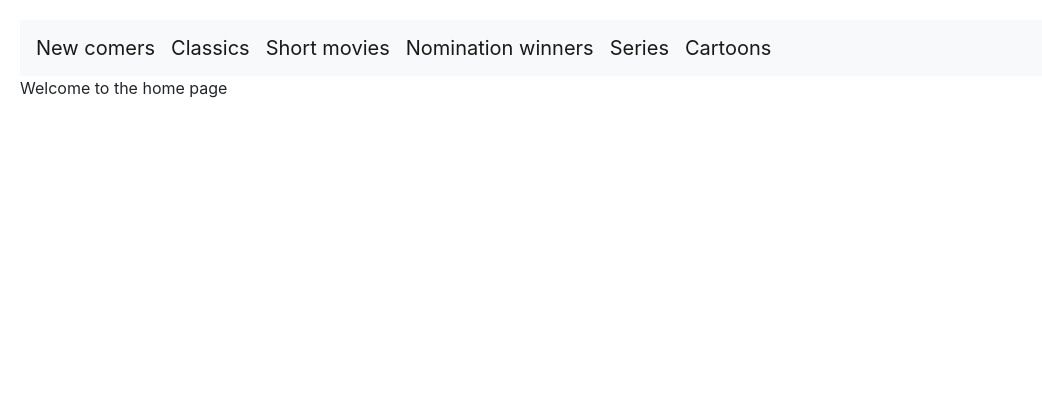
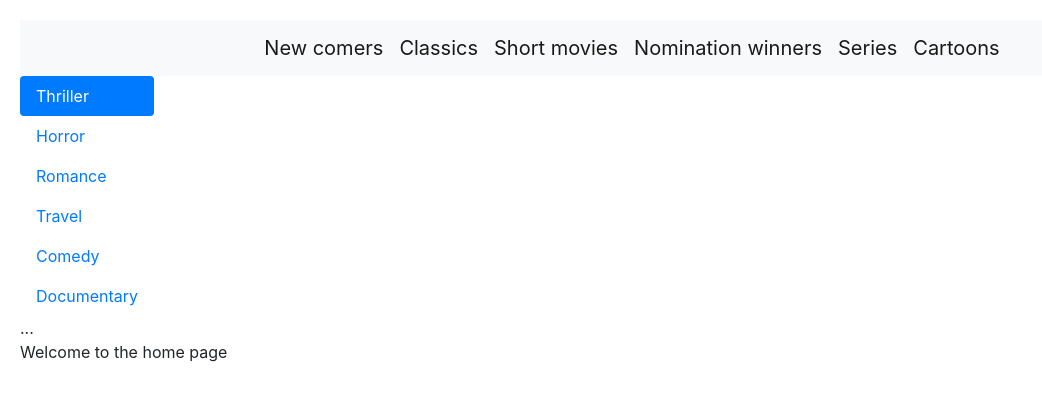
Before and after one commit to SidnevIgor/MongoDB_CURRENT, an Angular app in the folder front/: page / in a window 1280 px wide. Shown: the top 400 px of the page, without its empty margins (0-1042 px from the left). Built offline with nearby package versions, Linux system fonts and the light colour scheme.

Commit message:
Left navigation bar added

```diff
--- a/front/src/app/app.component.html
+++ b/front/src/app/app.component.html
@@ -2,4 +2,5 @@
 <!--<loginform></loginform>-->
 <!--<posts></posts>-->
 <navbar></navbar>
+<leftbar></leftbar>
 <router-outlet></router-outlet>
--- a/front/src/app/app.module.ts
+++ b/front/src/app/app.module.ts
@@ -16,6 +16,7 @@ import { HomeComponent } from './home/home.component';
 //Services
 import { PostService } from './services/post.service';
 import { CategoryComponent } from './category/category.component';
+import { LeftbarComponent } from './leftbar/leftbar.component';
 
 
 
@@ -28,7 +29,8 @@ import { CategoryComponent } from './category/category.component';
     NavbarComponent,
     NotFoundComponent,
     HomeComponent,
-    CategoryComponent
+    CategoryComponent,
+    LeftbarComponent
   ],
   imports: [
     BrowserModule,
--- /dev/null
+++ b/front/src/app/leftbar/leftbar.component.css
@@ -0,0 +1,3 @@
+#v-pills-tab{
+  width: 5%;
+}
--- /dev/null
+++ b/front/src/app/leftbar/leftbar.component.html
@@ -0,0 +1,16 @@
+<div class="nav flex-column nav-pills" id="v-pills-tab" role="tablist" aria-orientation="vertical">
+  <a class="nav-link active" id="v-pills-home-tab" data-toggle="pill" role="tab" aria-controls="v-pills-home" aria-selected="true">Thriller</a>
+  <a class="nav-link" id="v-pills-profile-tab" data-toggle="pill" role="tab" aria-controls="v-pills-profile" aria-selected="false">Horror</a>
+  <a class="nav-link" id="v-pills-messages-tab" data-toggle="pill" role="tab" aria-controls="v-pills-messages" aria-selected="false">Romance</a>
+  <a class="nav-link" id="v-pills-settings-tab" data-toggle="pill" role="tab" aria-controls="v-pills-settings" aria-selected="false">Travel</a>
+  <a class="nav-link" id="v-pills-settings-tab" data-toggle="pill" role="tab" aria-controls="v-pills-settings" aria-selected="false">Comedy</a>
+  <a class="nav-link" id="v-pills-settings-tab" data-toggle="pill" role="tab" aria-controls="v-pills-settings" aria-selected="false">Documentary</a>
+</div>
+<div class="tab-content" id="v-pills-tabContent">
+  <div class="tab-pane fade show active" id="v-pills-home" role="tabpanel" aria-labelledby="v-pills-home-tab">...</div>
+  <div class="tab-pane fade" id="v-pills-profile" role="tabpanel" aria-labelledby="v-pills-profile-tab">...</div>
+  <div class="tab-pane fade" id="v-pills-messages" role="tabpanel" aria-labelledby="v-pills-messages-tab">...</div>
+  <div class="tab-pane fade" id="v-pills-settings" role="tabpanel" aria-labelledby="v-pills-settings-tab">...</div>
+  <div class="tab-pane fade" id="v-pills-settings" role="tabpanel" aria-labelledby="v-pills-settings-tab">...</div>
+  <div class="tab-pane fade" id="v-pills-settings" role="tabpanel" aria-labelledby="v-pills-settings-tab">...</div>
+</div>
--- /dev/null
+++ b/front/src/app/leftbar/leftbar.component.ts
@@ -0,0 +1,15 @@
+import { Component, OnInit } from '@angular/core';
+
+@Component({
+  selector: 'leftbar',
+  templateUrl: './leftbar.component.html',
+  styleUrls: ['./leftbar.component.css']
+})
+export class LeftbarComponent implements OnInit {
+
+  constructor() { }
+
+  ngOnInit() {
+  }
+
+}
--- a/front/src/app/navbar/navbar.component.css
+++ b/front/src/app/navbar/navbar.component.css
@@ -0,0 +1,6 @@
+.navbar {
+    float:none;
+    margin:0 auto;
+    display: block;
+    text-align: center;
+}
```
Also changed, not shown: 1 other file (tests, documents, lock files or other folders).
